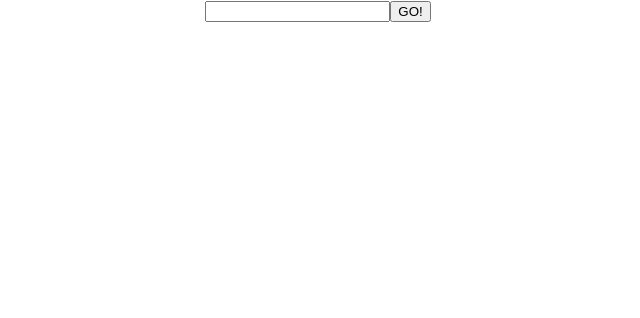
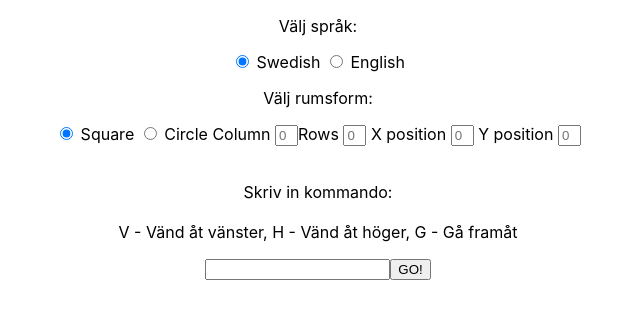
Before and after one commit to dic15san/robot-app, a React (Create React App) app: page / in a window 1280 px wide. Shown: the top 318 px of the page, without its empty margins (322-962 px from the left). Built offline with nearby package versions, Linux system fonts and the light colour scheme.

Commit message:
Added different inputs in UI

```diff
--- a/src/Input.js
+++ b/src/Input.js
@@ -6,7 +6,8 @@ class Input extends React.Component {
 
     this.state = {
       inputValue: "",
-      language: "Swedish",
+      language: "swedish",
+      shape: "square",
       facing: "N",
       positionX: 0,
       positionY: 0,
@@ -14,6 +15,9 @@ class Input extends React.Component {
 
     this.handleInput = this.handleInput.bind(this)
     this.handleSubmit = this.handleSubmit.bind(this)
+    this.handleChoiceOfLanguage = this.handleChoiceOfLanguage.bind(this)
+    this.handleChoiceOfShape = this.handleChoiceOfShape.bind(this)
+    this.toInputUppercase= this.toInputUppercase.bind(this)
   }
 
     handleSubmit(){
@@ -46,6 +50,7 @@ class Input extends React.Component {
           alert("Invalid command")
         }
       })
+      console.log(currentFacing, currentPosX, currentPosY)
       this.setState({facing: currentFacing, positionX: currentPosX, positionY: currentPosY});
     }
 
@@ -55,11 +60,45 @@ class Input extends React.Component {
       })
     }
 
+    handleChoiceOfLanguage(event){
+      this.setState({
+        language: event.target.value
+      })
+    }
+
+    handleChoiceOfShape(event){
+      this.setState({
+        shape: event.target.value
+      })
+      console.log(this)
+    }
+
+    toInputUppercase(event){
+      event.target.value = ("" + event.target.value).toUpperCase();
+    };
+
     render(){
       return(
         <div>
-          <input type="text" name="input" onChange={this.handleInput} />
+          <form>
+          {this.state.language === "swedish" ? <p> Välj språk: </p> : <p> Select language: </p> }
+          <label><input type="radio" value="swedish" checked={this.state.language === "swedish"} onChange={this.handleChoiceOfLanguage}/> Swedish </label>
+          <label><input type="radio" value="english" checked={this.state.language === "english"} onChange={this.handleChoiceOfLanguage}/> English </label>
+
+          {this.state.language === "swedish" ? <p> Välj rumsform: </p> : <p> Select shape of room: </p> }
+          <label><input type="radio" value="square" checked={this.state.shape === "square"} onChange={this.handleChoiceOfShape}/> Square </label>
+          <label><input type="radio" value="circle" checked={this.state.shape === "circle"} onChange={this.handleChoiceOfShape}/> Circle </label>
+
+
+          <label> Column <input type="text" maxLength="1" style = {{width:15}} placeholder="0"/></label>
+          <label>Rows <input type="text" maxLength="1" style = {{width:15}} placeholder="0"/></label>
+          <label> X position <input type="text" maxLength="1" style = {{width:15}} placeholder="0"/></label>
+          <label> Y position <input type="text" maxLength="1" style = {{width:15}} placeholder="0"/></label>
+
+          {this.state.language === "swedish" ? <p> <br/> Skriv in kommando: <br/><br/> V - Vänd åt vänster, H - Vänd åt höger, G - Gå framåt </p> : <p> <br/> Type in command: <br/><br/> L - Turn to the left, R - Turn to the right, F - Move forward</p> }
+          <input type="text" name="input" onChange={this.handleInput} onInput={this.toInputUppercase}/>
           <button name="Button" onClick={this.handleSubmit}>GO!</button>
+          </form>
         </div>
       )
     }
```
